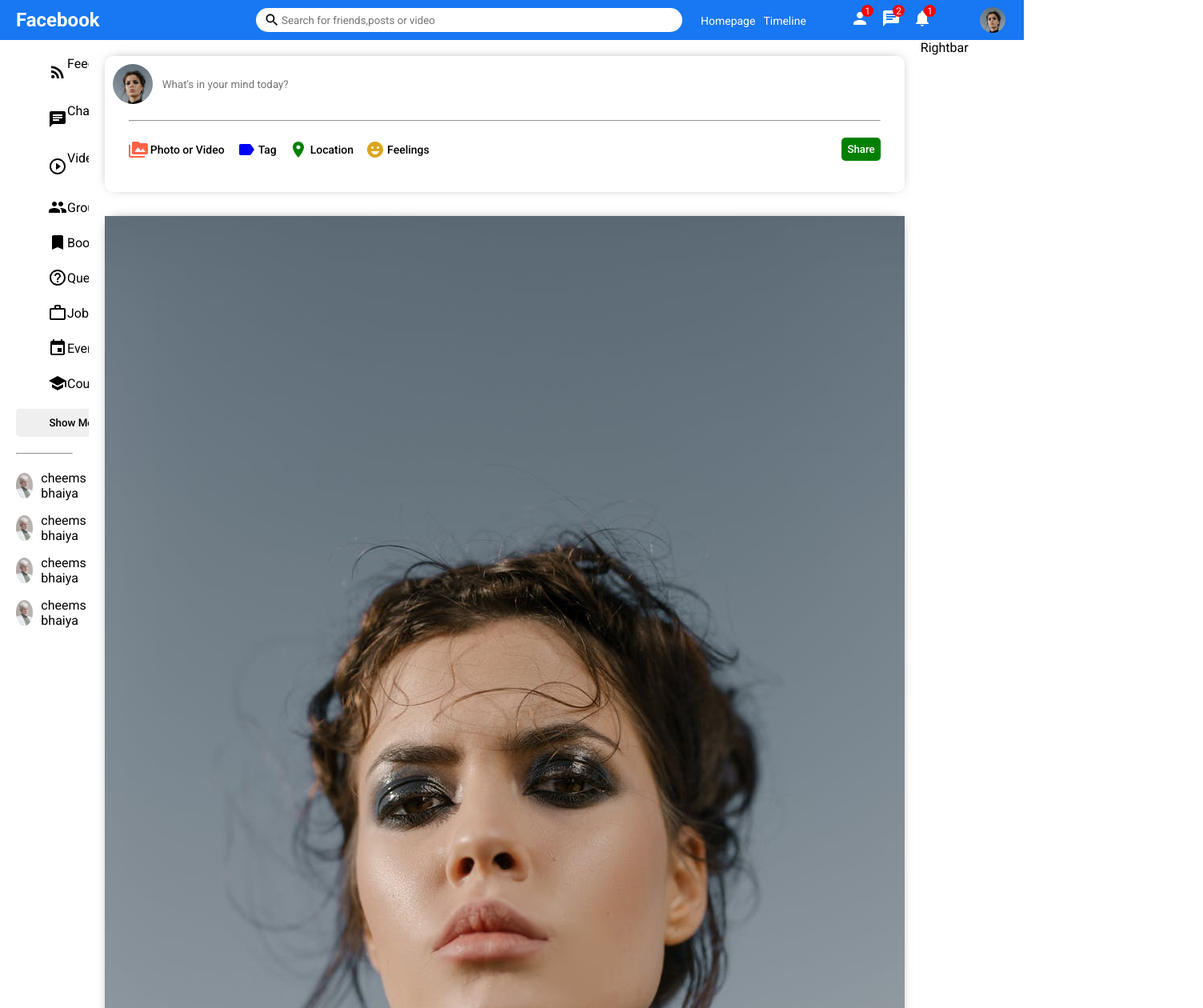
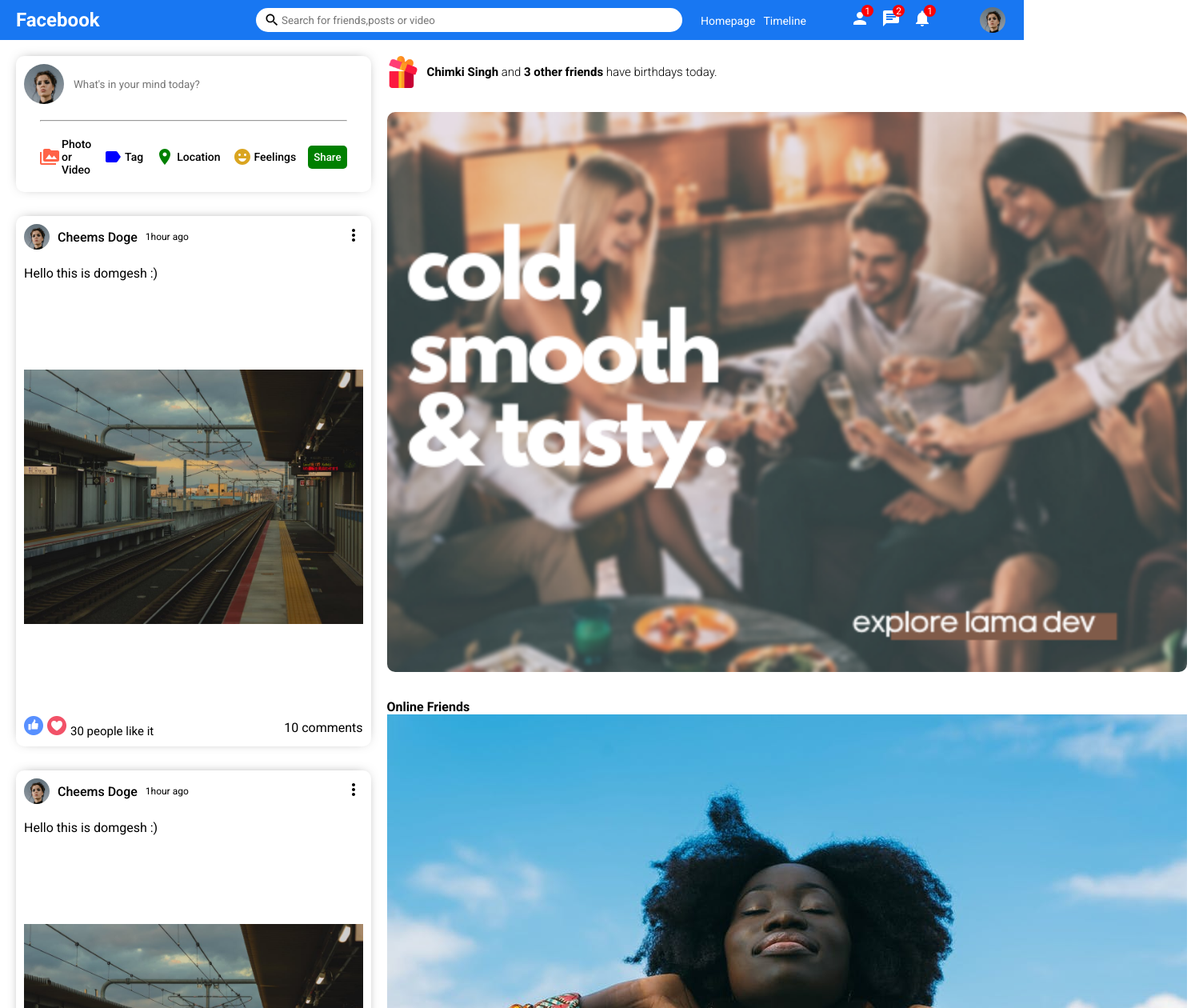
Before and after one commit to debajyoti2050/NotFacebook-React, a React (Create React App) app: page / in a window 1280 px wide. Shown: the top 1260 px of the page at 80% size, 1504 px wide, since content can reach past the window. Built offline with nearby package versions, Linux system fonts and the light colour scheme.

Commit message:
rightbar

```diff
--- a/src/components/feed/Feed.jsx
+++ b/src/components/feed/Feed.jsx
@@ -8,6 +8,10 @@
       <div className="feedWrapper">
         <Share/>
         <Post/>
+        <Post/>
+        <Post/>
+        <Post/>
+        <Post/>
       </div>
     </div>
   )
--- a/src/components/post/Post.jsx
+++ b/src/components/post/Post.jsx
@@ -15,8 +15,20 @@
              </div>
             </div>
 
-            <div className="postCenter"></div>
-            <div className="postBottom"></div>
+            <div className="postCenter">
+              <span className="postText">Hello this is domgesh :)</span>
+              <img className="postImg"  src="/assets/post/1.jpeg" alt="" />
+            </div>
+            <div className="postBottom">
+              <div className="postBottomLeft">
+                <img className="likeIcon" src="assets/like.png" alt="" />
+                <img className="likeIcon" src="assets/heart.png" alt="" />
+                <span className="postLikeCounter">30 people like it</span>
+              </div>
+              <div className="postBottomRight">
+                <span className="postCommentText">10 comments</span>
+              </div>
+            </div>
         </div>
     </div>
   )
--- a/src/components/post/post.css
+++ b/src/components/post/post.css
@@ -5,3 +5,68 @@
     box-shadow: 0px -1px 16px -8px rgba(0,0,0,0.68);
     margin: 30px 0;
 }
+
+.postWrapper{
+    padding: 10px;
+}
+.postTop{
+    display: flex;
+    align-items:center ;
+    justify-content: space-between;
+}
+.postTopLeft{
+    display: flex;
+    align-items: center;
+}
+.postProfileImg{
+    width: 32px;
+    height: 32px;
+    border-radius: 50%;
+    object-fit: cover;
+
+}
+.postUsername{
+    font-size:15;
+    font-weight: 500;
+    margin: 0 10px;
+}
+
+.postDate{
+    font-size: 12px;
+}
+
+.postCenter{
+    margin: 20px 0;
+}
+.postImg{
+    margin-top: 20px;
+    width: 100%;
+    min-height: 500px;
+    object-fit: contain;
+}
+
+.postBottom{
+    display: flex;
+    align-items: center;
+    justify-content: space-between;
+}
+.postBottomleft{
+    display: flex;
+    align-items: center;
+}
+.likeIcon{
+    width: 24px;
+    height: 24px;
+    margin-right: 5px;
+    cursor: pointer;
+}
+
+.postLikeCounter{
+    font-size: 15px;
+}
+
+.postCommenttext{
+    cursor: pointer;
+    border-bottom: 1px dashed gray;
+    font-size: 15px;
+}
--- a/src/components/rightbar/Rightbar.jsx
+++ b/src/components/rightbar/Rightbar.jsx
@@ -2,6 +2,25 @@
 
 export default function Rightbar() {
   return (
-    <div className="rightbar">Rightbar</div>
+    <div className="rightbar">
+      <div className="rightbarWrapper">
+        <div className="birthdayContainer">
+          <img className="birthdayImg" src="assets/gift.png" alt="" />
+          <span className="birthdayText"><b>Chimki Singh</b> and <b>3 other friends</b> have birthdays today.</span>
+        </div>
+        <img src="assets/ad.png" alt="" className="rightbarAd" />
+        <h4 className="rightbarTitle">Online Friends</h4>
+        <ul className="rightbarFriendList">
+          <li className="rightbarFriend">
+            <div className="rightbarProfileImgContainer">
+              <img className="rightbarprofileImg"
+              src="assets/person/3.jpeg" alt=""
+              />
+              <span className="rightbarOnline"></span>
+            </div>
+          </li>
+        </ul>
+      </div>
+    </div>
   )
 }
--- a/src/components/rightbar/rightbar.css
+++ b/src/components/rightbar/rightbar.css
@@ -1,3 +1,31 @@
 .rightbar{
     flex:3.5;
 }
+
+.rightbarWrapper{
+    padding: 20px 20px 0 0;
+}
+.birthdayContainer{
+    display: flex;
+    align-items: center;
+}
+.birthdayImg{
+    width: 40px;
+    height: 40px;
+    margin-right: 10px;
+}
+.birthdayText{
+    font-weight: 300;
+    font-size: 15px;
+}
+
+.rightbarAd{
+    width: 100%;
+    border-radius: 10px;
+    margin: 30px 0;
+
+}
+.rightbarFriendList{
+    padding: 0;
+    margin: 0;
+}
```
